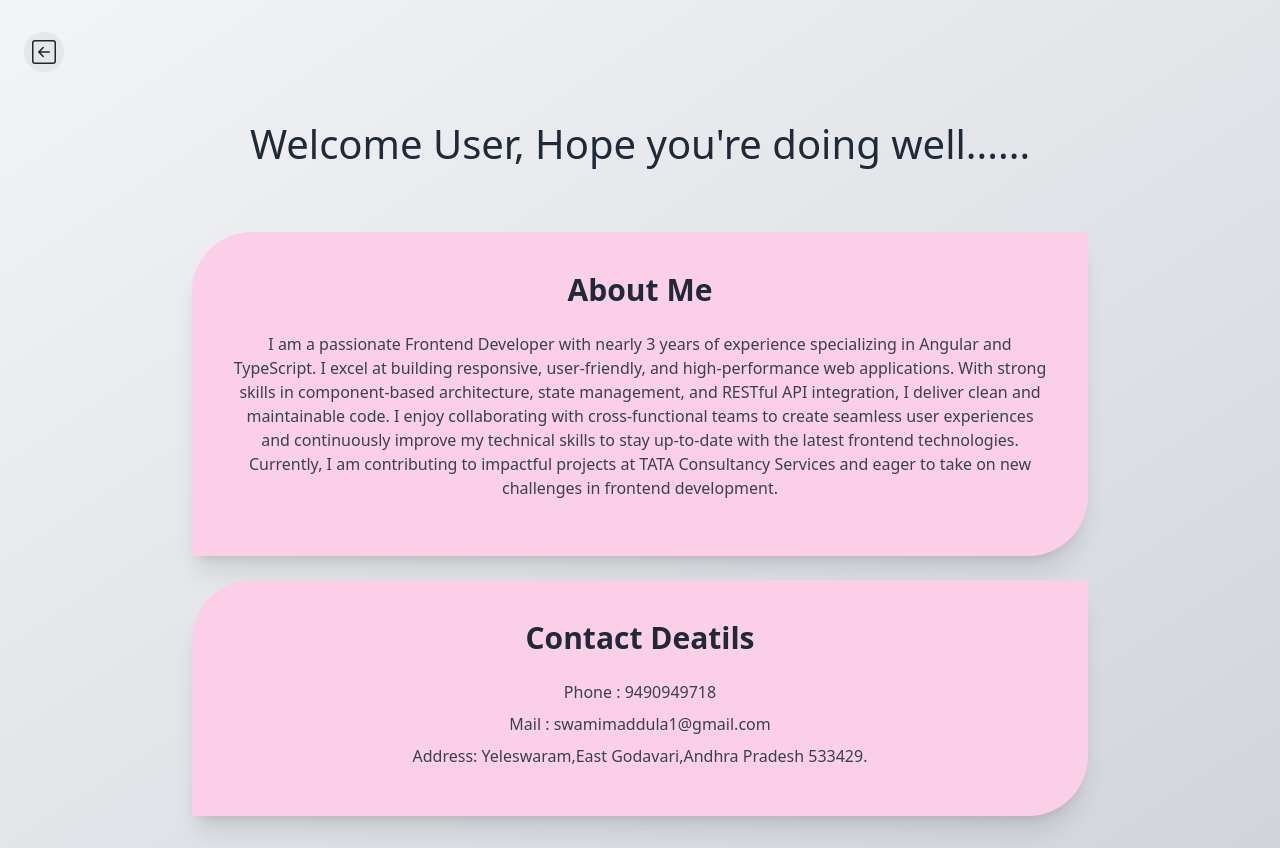
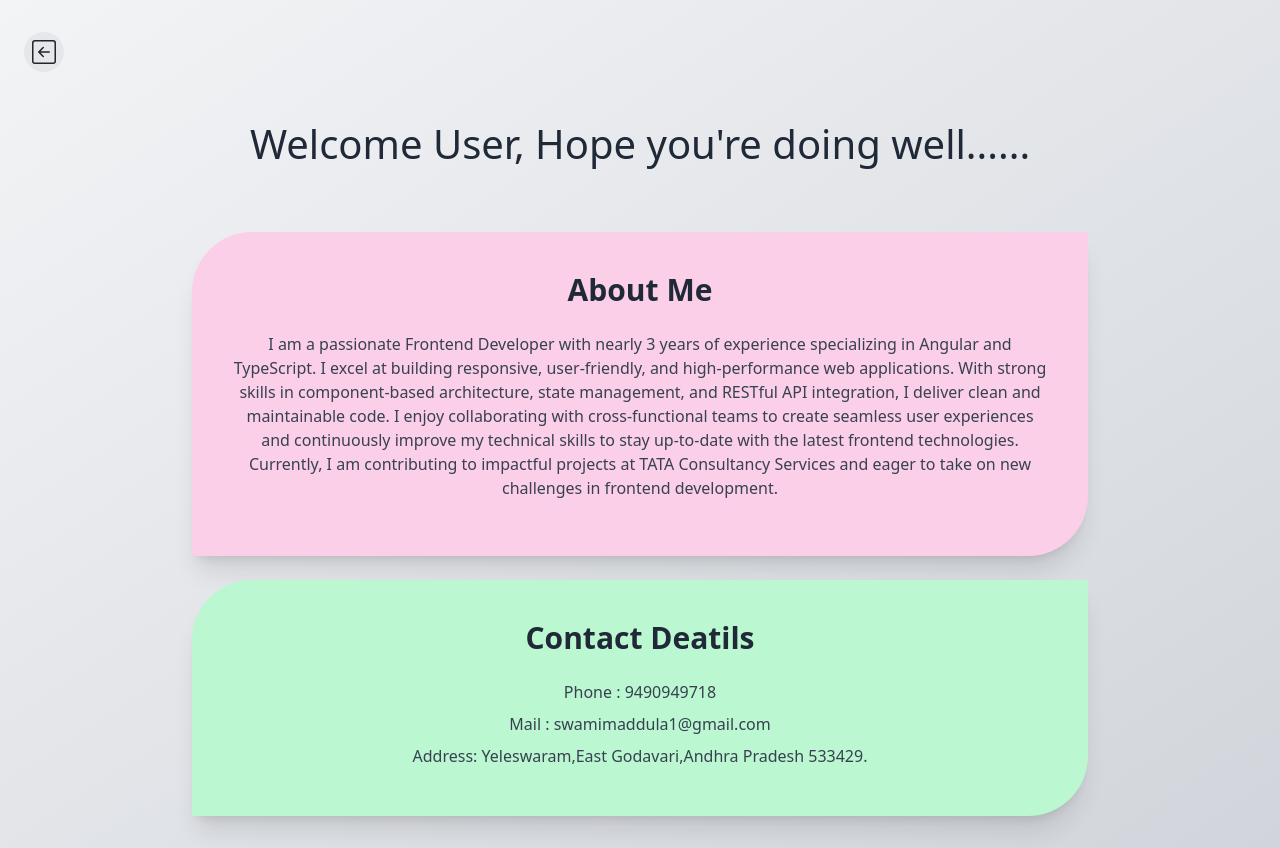
Before and after one commit to swamimaddula/swami_repo, a React (Create React App) app: page /#/About in a window 1280 px wide. Built offline with nearby package versions, Linux system fonts and the light colour scheme.

Commit message:
color change

```diff
--- a/src/Components/About.tsx
+++ b/src/Components/About.tsx
@@ -57,7 +57,7 @@ function About() {
 
 
       <div className="flex justify-center mt-6">
-        <div className="bg-pink-200 rounded-[60px_0_60px_0] shadow-xl p-6 md:p-10 max-w-4xl w-full text-center">
+        <div className="bg-green-200 rounded-[60px_0_60px_0] shadow-xl p-6 md:p-10 max-w-4xl w-full text-center">
           <h2 className="text-2xl md:text-3xl font-bold text-gray-800 mb-6">
             {All_Variables.Contact_Details}
           </h2>
```
